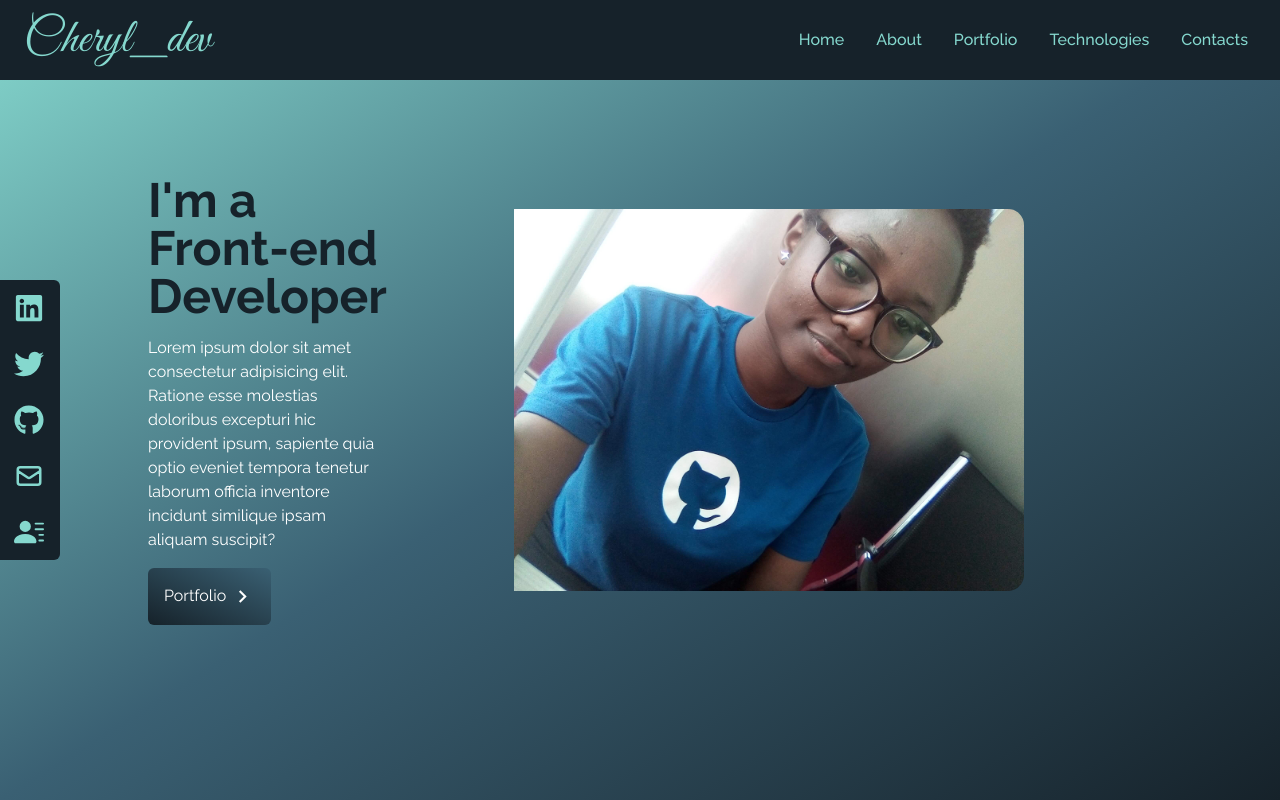
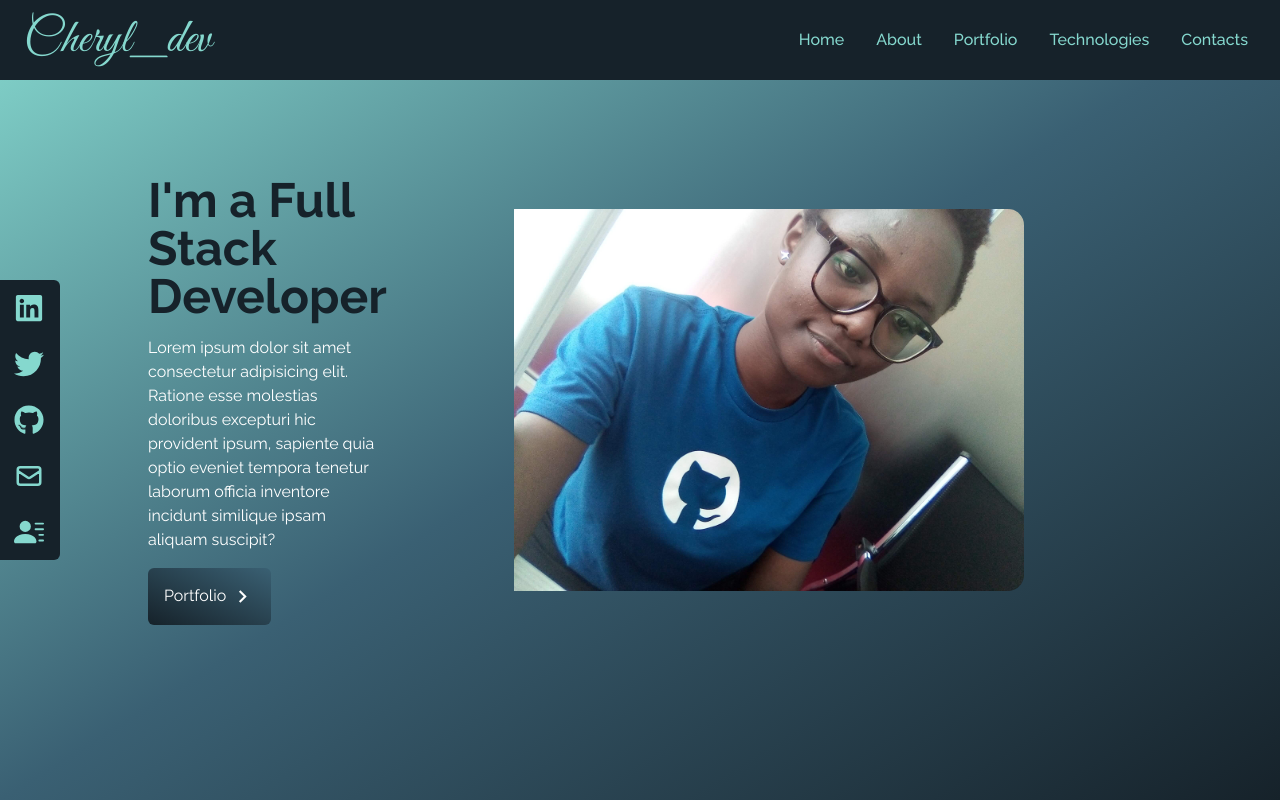
Before and after one commit to Cherrypick14/sleek_portfolio, a React (Create React App) app: page / in a window 1280 px wide. Shown: the top 800 px of the page. Built offline with nearby package versions, Linux system fonts and the light colour scheme.

Commit message:
change the default contents

```diff
--- a/src/components/home/home.jsx
+++ b/src/components/home/home.jsx
@@ -9,7 +9,7 @@ const Home = () => {
     <div name="home" className='h-screen w-full bg-gradient-to-tl from-[#16222A] via-[#3A6073] to bg-[#85D8CE] '>
        <div className='max-w-screen-lg mx-auto items-center justify-center flex flex-col h-full md:flex-row'>
         <div className='flex flex-col justify-center h-full ml-5'>
-            <h2 className='text-3xl sm:text-5xl font-bold text-[#16222A]'>I'm a Front-end Developer</h2>
+            <h2 className='text-3xl sm:text-5xl font-bold text-[#16222A]'>I'm a Full Stack Developer</h2>
              <p className='py-4 max-w-md text-white'>
                 Lorem ipsum dolor sit amet consectetur adipisicing elit. Ratione esse molestias doloribus excepturi hic provident ipsum, sapiente quia optio eveniet tempora tenetur laborum officia inventore incidunt similique ipsam aliquam suscipit?
              </p>
```
